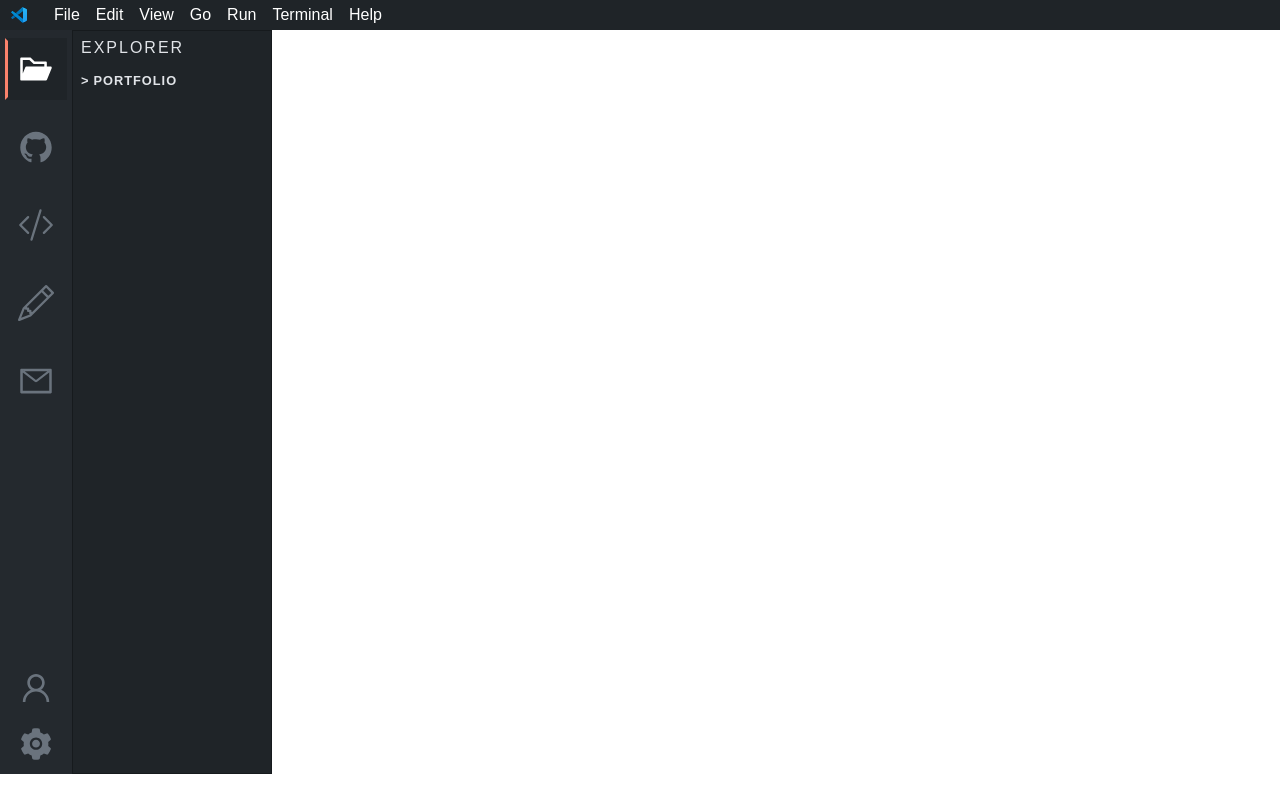
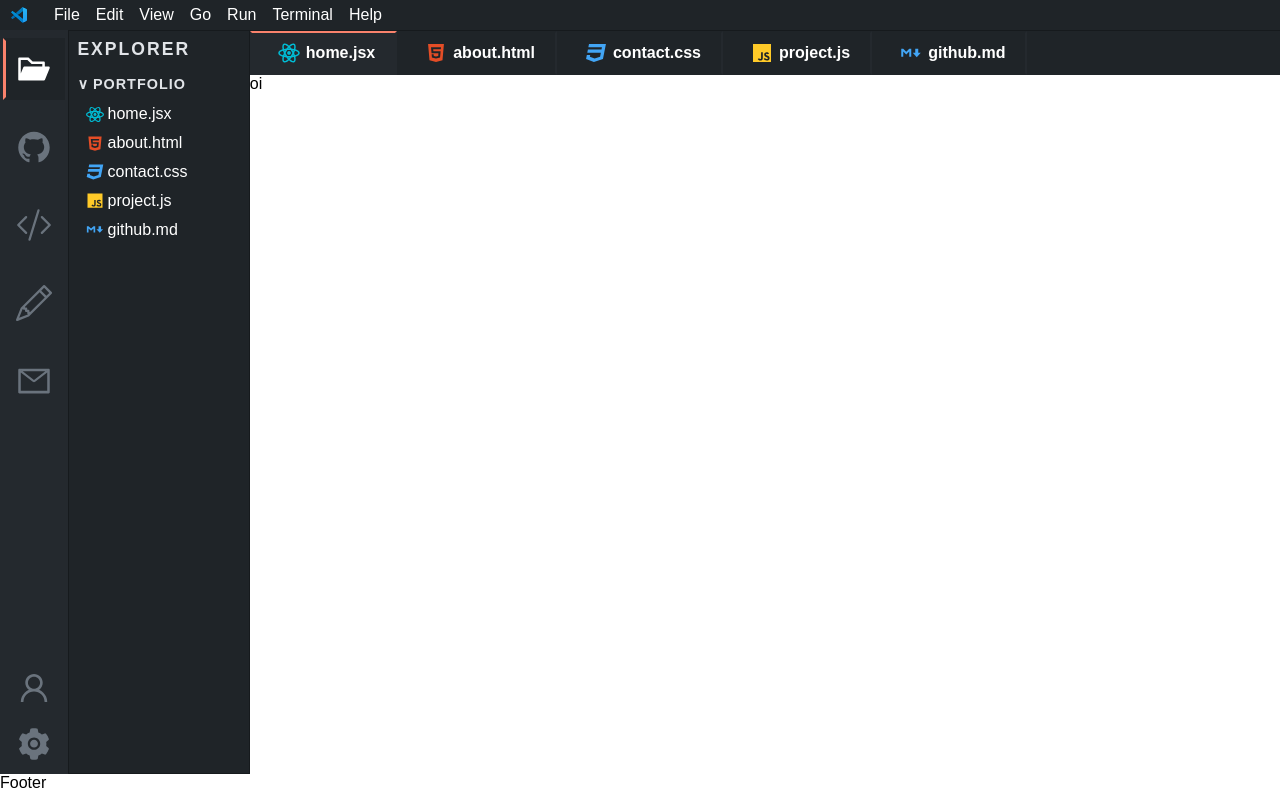
Before and after one commit to Lunatic02/Portifolio-Novo, a React (Vite) app: page / in a window 1280 px wide. Built offline with nearby package versions, Linux system fonts and the light colour scheme.

Commit message:
Finalização tab-superior

```diff
--- a/src/Components/Explorer/ExplorerIcons.tsx
+++ b/src/Components/Explorer/ExplorerIcons.tsx
@@ -4,7 +4,6 @@ import ReactIcon from '../../assets/react_icon.svg'
 import HtmlIcon from '../../assets/html_icon.svg'
 import JsIcon from '../../assets/js_icon.svg'
 import CssIcon from '../../assets/css_icon.svg'
-import JsonIcon from '../../assets/json_icon.svg'
 import MarkDownIcon from '../../assets/markdown_icon.svg'
 
 export function ExplorerIcons({toggleIcons}:any){
--- a/src/Components/Explorer/index.tsx
+++ b/src/Components/Explorer/index.tsx
@@ -4,7 +4,7 @@ import { ExplorerContainer, ExplorerContainerPages, ExplorerContainerTitle } fro
 import { NavLink } from "react-router-dom";
 
 export function Explorer(){
-  const [toggleIcons, setToggleIcons] = useState(false)
+  const [toggleIcons, setToggleIcons] = useState(true)
 
 
   return(
--- a/src/Components/Explorer/style.ts
+++ b/src/Components/Explorer/style.ts
@@ -4,13 +4,15 @@ export const ExplorerContainer= styled.div`
   background-color: #1f2428;
   border: 1px solid #161a1d;
   color: #e1e4e8;
-  width: 12.5rem;
+  width: 14.063rem;
 `
 
 export const ExplorerContainerTitle = styled.div`
   width: 100%;
   font-stretch: condensed;
   letter-spacing: 2px;
+  font-weight: bold;
+  font-size: 1.1rem;
   padding: 8px;
 `
 
@@ -19,7 +21,7 @@ export const ExplorerContainerPages = styled.div`
   padding: 8px;
   text-transform: uppercase;
   font-weight: 700;
-  font-size: .8rem;
+  font-size: .9rem;
   letter-spacing: 1px;
   display: flex;
   align-items: center;
@@ -37,11 +39,11 @@ export const ExplorerContainerPages = styled.div`
 
 export const ExplorerIconsLinks = styled.ul`
   li{
-    padding: 0.2rem 1rem;
+    padding: 0.3rem 1rem;
     display: flex;
     align-items: center;
     list-style: none;
-    font-size: .875rem;
+    font-size: 1rem;
   }
   li a{
     color: white;
--- /dev/null
+++ b/src/Components/TabBar/index.tsx
@@ -0,0 +1,19 @@
+import {NavLink } from "react-router-dom";
+import { TabBarContainer } from "./style";
+import ReactIcon from '../../assets/react_icon.svg'
+import HtmlIcon from '../../assets/html_icon.svg'
+import JsIcon from '../../assets/js_icon.svg'
+import CssIcon from '../../assets/css_icon.svg'
+import MarkDownIcon from '../../assets/markdown_icon.svg'
+
+export function TabBar(){
+  return (<>
+  <TabBarContainer>
+        <NavLink to='/'><img src={ReactIcon}/>home.jsx</NavLink>
+        <NavLink to='/sobre-mim'><img src={HtmlIcon}/>about.html</NavLink>
+        <NavLink to='/contato'><img src={CssIcon}/>contact.css</NavLink>
+        <NavLink to='/projetos'><img src={JsIcon}/>project.js</NavLink>
+        <NavLink to='/github'><img src={MarkDownIcon}/>github.md</NavLink>
+  </TabBarContainer>
+  </>)
+}
--- /dev/null
+++ b/src/Components/TabBar/style.ts
@@ -0,0 +1,30 @@
+import styled from "styled-components";
+
+export const TabBarContainer = styled.header`
+  display: flex;
+  width: 100%;
+  background-color: black;
+  background-color: #1f2428;
+  border-top: 1px solid #161a1d;
+
+  a{
+    color: white;
+    padding: 8px 20px;
+    font-weight: 0.9rem;
+    display: flex;
+    align-items: center;
+    height: 100%;
+    border: 2px solid transparent;
+    border-right: 2px solid #24292e;
+    text-decoration: none;
+    font-weight: bold;
+  }
+  a.active{
+    background-color: #24292e;
+    border-top: 2px solid #f9826c;
+  }
+  img{
+    width: 1.5rem;
+    margin: 0px 5px 0px 5px;
+  }
+`
--- a/src/layouts/DefaultLayout/index.tsx
+++ b/src/layouts/DefaultLayout/index.tsx
@@ -1,8 +1,9 @@
-import { BrowserRouter } from "react-router-dom";
+import { BrowserRouter, Route, Routes } from "react-router-dom";
 import { Explorer } from "../../Components/Explorer";
 import { Header } from "../../Components/Header";
 import { Sidebar } from "../../Components/Sidebar";
-import { LayoutContents } from "./styles";
+import { TabBar } from "../../Components/TabBar";
+import { LayoutChanging, LayoutContents } from "./styles";
 
 export function DefaultLayout(){
   return(
@@ -12,7 +13,18 @@ export function DefaultLayout(){
         <LayoutContents>
             <Sidebar />
             <Explorer />
+            <LayoutChanging>
+              <TabBar />
+              <Routes>
+                <Route path="/" element={'oi'}/>
+                <Route path="/github" element={'github'}/>
+                <Route path="/projetos" element={'projetos'}/>
+                <Route path="/sobre-mim" element={'Sobre Mim'}/>
+                <Route path="/contato" element={'Contato'}/>
+              </Routes>
+            </LayoutChanging>
         </LayoutContents>
+        Footer
       </BrowserRouter>
     </>
   )
--- a/src/layouts/DefaultLayout/styles.ts
+++ b/src/layouts/DefaultLayout/styles.ts
@@ -3,3 +3,7 @@ import { styled } from "styled-components";
 export const LayoutContents = styled.div`
   display: flex;
 `
+export const LayoutChanging = styled.div`
+  display: block;
+  width: 100%;
+`
```
